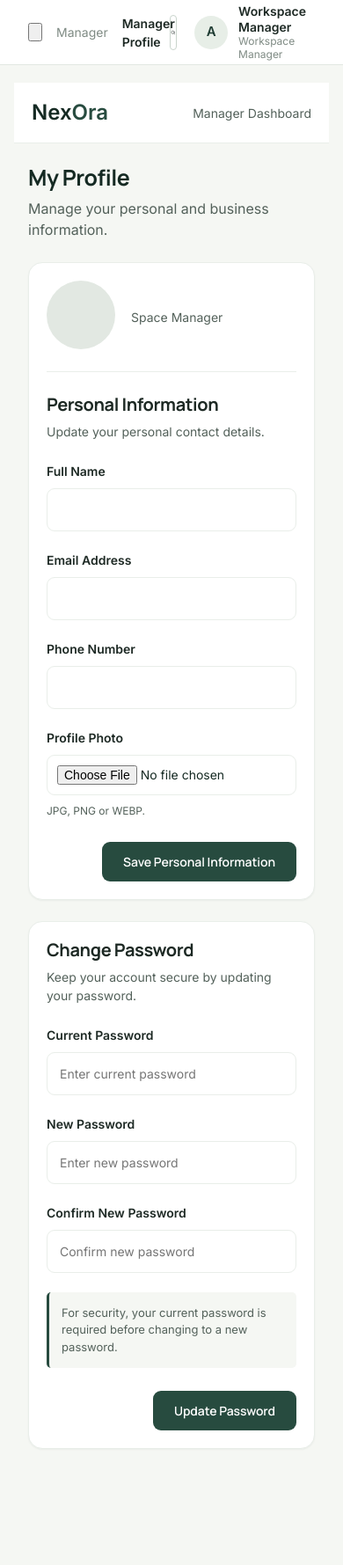
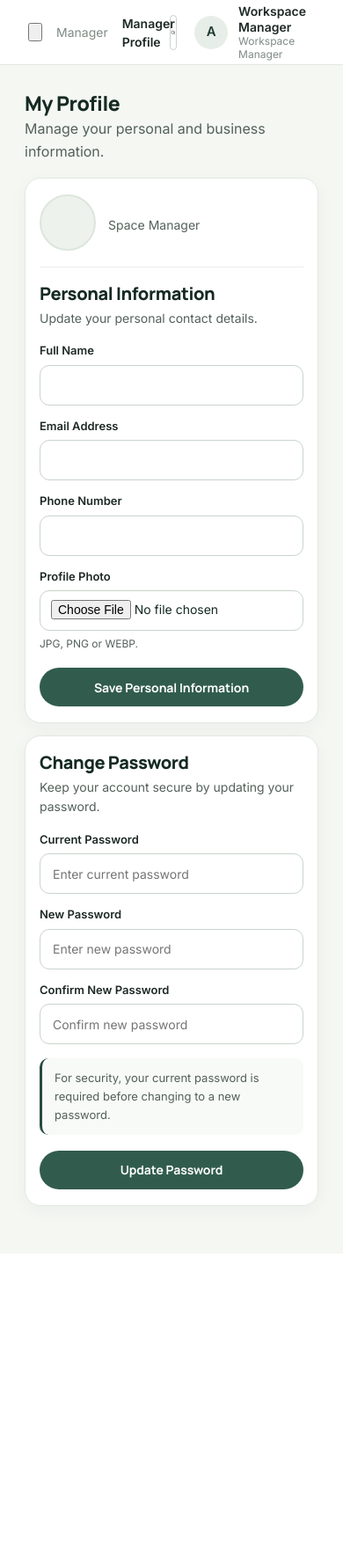
Before and after one commit to Orange-Coding-Academy/Co-WorkSpace-Project, a Laravel app: template NexOra/resources/views/Manager/profile.blade.php in a window 390 px wide. Shown: the whole page at 88% size. After the commit the page ends 1389 px from the top, so only its background shows below. Run offline with Laravel 12, Linux system fonts and the light colour scheme; the template is opened without the code that fills it, so the values that code supplies are empty.

Commit message:
style: update manager profile page

```diff
--- a/NexOra/resources/views/Manager/profile.blade.php
+++ b/NexOra/resources/views/Manager/profile.blade.php
@@ -432,15 +432,72 @@ Route::put('/profile/password', [ManagerProfileController::class, 'updatePasswor
             .nx-page-content .d-flex.justify-content-between{ flex-wrap: wrap; gap: 12px; }
         }
     </style>
+
+    <style>
+        /* Manager Profile: page-specific layout refinements */
+        .nx-page-content { min-height: 100%; background: #F5F7F3; }
+        .nx-page-content .topbar { padding: 18px clamp(20px, 5%, 64px); border-bottom: 1px solid #E2E8E2; }
+        .nx-page-content .brand { font-family: 'Manrope', sans-serif; letter-spacing: -.04em; }
+        .nx-page-content .container[data-nx-page-main] { width: 100%; max-width: 1100px; margin: 0 auto; padding: 36px 28px 64px; }
+        .nx-page-content .page-heading { margin-bottom: 28px; }
+        .nx-page-content .page-heading h1 { font-family: 'Manrope', sans-serif; font-weight: 800; color: #152A23; font-size: clamp(25px, 3vw, 32px); }
+        .nx-page-content .page-heading p { line-height: 1.6; }
+        .nx-page-content section.card { padding: 32px; margin-bottom: 24px; border: 1px solid #E2E8E2; border-radius: 18px; box-shadow: 0 5px 20px rgba(21,42,35,.045); }
+        .nx-page-content .profile-header { gap: 20px; }
+        .nx-page-content .avatar { overflow: hidden; border: 2px solid #DCE6DC; background: #EDF2EC; }
+        .nx-page-content .profile-header h2, .nx-page-content .section-title { font-family: 'Manrope', sans-serif; color: #152A23; font-weight: 750; }
+        .nx-page-content .profile-divider { margin: 28px 0; background: #E9EEE9; }
+        .nx-page-content .section-description { margin-bottom: 26px; line-height: 1.6; }
+        .nx-page-content .form-grid { gap: 22px 24px; }
+        .nx-page-content .form-group { min-width: 0; gap: 9px; }
+        .nx-page-content .form-group label { color: #1D2924; font-size: 13px; }
+        .nx-page-content .form-group input { min-height: 46px; border: 1px solid #C9D4CC; border-radius: 11px; padding: 11px 14px; transition: border-color .2s, box-shadow .2s; }
+        .nx-page-content .form-group input:focus { border-color: #315C4D; box-shadow: 0 0 0 3px rgba(49,92,77,.15); }
+        .nx-page-content .form-group input[type=file] { padding: 10px 12px; }
+        .nx-page-content .hint { line-height: 1.5; }
+        .nx-page-content .actions { margin-top: 28px; }
+        .nx-page-content .actions .btn { min-height: 44px; border-radius: 999px; padding: 11px 22px; background: #315C4D; color: #fff; font-family: 'Manrope', sans-serif; font-weight: 700; }
+        .nx-page-content .actions .btn:hover { background: #274B3F; color: #fff; }
+        .nx-page-content .security-note { margin-top: 24px; padding: 16px 18px; border-radius: 10px; background: #F8FAF7; line-height: 1.6; }
+        .nx-page-content .success-message { border-radius: 12px; }
+        @media (max-width: 767px) {
+            .nx-page-content .container[data-nx-page-main] { padding: 24px 16px 44px; }
+            .nx-page-content section.card { padding: 22px 18px; }
+            .nx-page-content .form-grid { grid-template-columns: 1fr; gap: 18px; }
+            .nx-page-content .form-group.full { grid-column: auto; }
+            .nx-page-content .topbar { padding: 15px 18px; }
+            .nx-page-content .actions .btn { width: 100%; }
+        }
+        @media (max-width: 420px) {
+            .nx-page-content .profile-header { gap: 14px; }
+            .nx-page-content .avatar { width: 62px; height: 62px; font-size: 24px; }
+            .nx-page-content .profile-header h2 { font-size: 18px; }
+            .nx-page-content .topbar-label { font-size: 12px; }
+        }
+        /* Compact spacing: avoid duplicated dashboard header and excess whitespace */
+        .nx-page-content .container[data-nx-page-main] { margin: 0 auto; padding: 12px 22px 24px; }
+        .nx-page-content .page-heading { margin-bottom: 16px; }
+        .nx-page-content .page-heading h1 { margin-bottom: 4px; font-size: clamp(23px, 2.5vw, 28px); }
+        .nx-page-content section.card { padding: 22px 24px; margin-bottom: 16px; }
+        .nx-page-content .profile-header { gap: 14px; }
+        .nx-page-content .avatar { width: 64px; height: 64px; font-size: 25px; }
+        .nx-page-content .profile-divider { margin: 18px 0; }
+        .nx-page-content .section-title { margin-bottom: 5px; }
+        .nx-page-content .section-description { margin-bottom: 16px; }
+        .nx-page-content .form-grid { gap: 15px 18px; }
+        .nx-page-content .form-group { gap: 6px; }
+        .nx-page-content .actions { margin-top: 18px; }
+        .nx-page-content .security-note { margin-top: 16px; padding: 12px 14px; }
+        @media (max-width: 767px) {
+            .nx-page-content .container[data-nx-page-main] { padding: 10px 12px 20px; }
+            .nx-page-content section.card { padding: 18px 16px; margin-bottom: 14px; }
+            .nx-page-content .form-grid { gap: 14px; }
+        }
+    </style>
 @endpush
 
 @section('content')
 <div class="nx-page-content">
-<header class="topbar">
-    <div class="brand">Nex<span>Ora</span></div>
-    <div class="topbar-label">Manager Dashboard</div>
-</header>
-
 <div data-nx-page-main class="container">
 
     <div class="page-heading">
```
